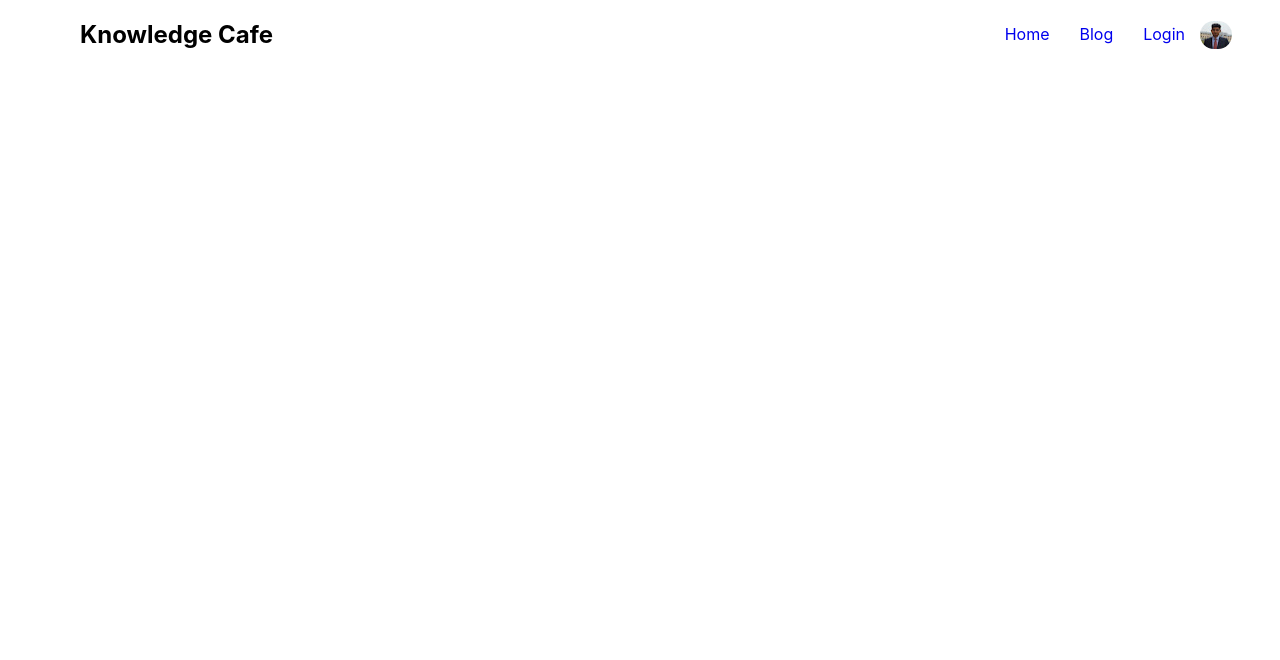
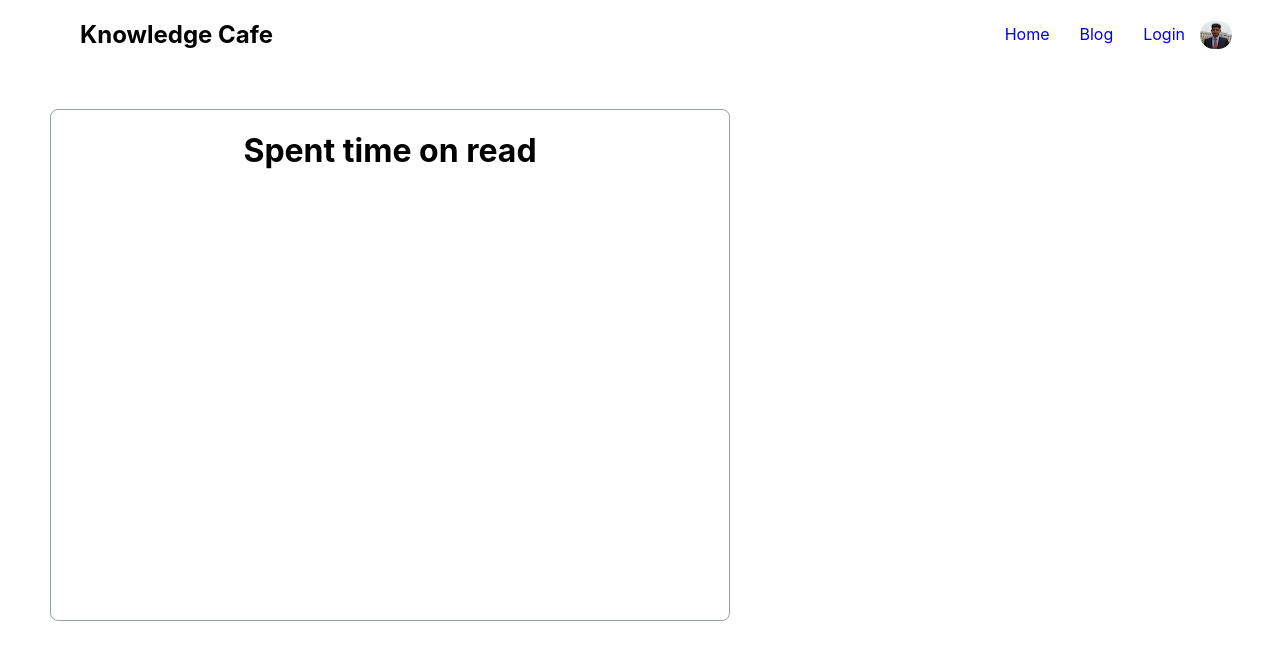
Before and after one commit to hasanali112/Knowledge-Cafe, a React (Create React App) app: page / in a window 1280 px wide. Shown: the top 660 px of the page. Built offline with nearby package versions, Linux system fonts and the light colour scheme.

Commit message:
json data add and code update

```diff
--- /dev/null
+++ b/public/data.json
@@ -0,0 +1,44 @@
+[
+    {
+      "id": "6428407866065272479a6ed8",
+      "Publish_Date": "Mar 14 (4 Days ago)",
+      "read_time":10,
+      "blog_title": "How to get your first job as a self-taught programmer",
+      "authorname": "Katharine Neal"
+    },
+    {
+      "id": "64284078744251f6608ed7cc",
+      "Publish_Date": "Mar 14 (4 Days ago)",
+      "read_time": 5,
+      "blog_title": "How to get your first job as a self-taught programmer",
+      "authorname": "Lloyd Mejia"
+    },
+    {
+      "id": "64284078929522dc1f7dcf82",
+      "Publish_Date": "Mar 14 (4 Days ago)",
+      "read_time":8,
+      "blog_title": "How to get your first job as a self-taught programmer",
+      "authorname": "Cooke Richards"
+    },
+    {
+      "id": "6428407889a6348bf30b4e66",
+      "Publish_Date": "Mar 14 (4 Days ago)",
+      "read_time": 13,
+      "blog_title": "How to get your first job as a self-taught programmer",
+      "authorname": "Neva Summers"
+    },
+    {
+      "id": "64284078b91c753e48da5e5b",
+      "Publish_Date":"Mar 14 (4 Days ago)" ,
+      "read_time": 12,
+      "blog_title": "How to get your first job as a self-taught programmer",
+      "authorname": "Hughes Anderson"
+    },
+    {
+      "id": "642840780cb426761f9de045",
+      "Publish_Date": "Mar 14 (4 Days ago)",
+      "read_time": 10,
+      "blog_title": "How to get your first job as a self-taught programmer",
+      "authorname": "Susanna Gamble"
+    }
+  ]
--- a/src/App.css
+++ b/src/App.css
@@ -41,6 +41,7 @@
   display: flex;
   justify-content: space-between;
   align-items: center;
+  margin-bottom: 40px;
 }
 
 .nav-tittle{
@@ -60,9 +61,22 @@
 
 
 .nav-info img{
-  width: 15%;
+    width: 15%;
     height: 138%;
     border-radius: 355px;
     position: absolute;
     top: -3px;
 }
+
+.card-detail{
+  display: grid;
+  grid-template-columns: 1fr 1fr;
+}
+
+.card-component{
+  width: 678px;
+  height: 510px;
+  border: 1px solid #95A0A7;
+  border-radius: 8px;
+  margin-left: 50px;
+}
--- a/src/App.js
+++ b/src/App.js
@@ -1,26 +1,55 @@
-import './App.css';
-import logo from '../src/Images/logo.jpg'
+import "./App.css";
+import logo from "../src/Images/logo.jpg";
+import { useEffect, useState } from "react";
 
 function App() {
   return (
     <div className="App">
       <Navbar></Navbar>
+      <LoadCardData></LoadCardData>
     </div>
   );
 }
 //nav component
-function Navbar(){
-  return(
-    <nav className='navbar'>
-       <h1 className='nav-tittle'>Knowledge Cafe</h1>
-       <div className='nav-info'>
-          <a href="/home">Home</a>
-          <a href="/blog">Blog</a>
-          <a href="/login">Login</a>
-          <img src={logo} alt="" />
-        </div>
+function Navbar() {
+  return (
+    <nav className="navbar">
+      <h1 className="nav-tittle">Knowledge Cafe</h1>
+      <div className="nav-info">
+        <a href="/home">Home</a>
+        <a href="/blog">Blog</a>
+        <a href="/login">Login</a>
+        <img src={logo} alt="" />
+      </div>
     </nav>
-  )
+  );
 }
 
+//card component
+function LoadCardData() {
+  const [cardInfos, setCardInfos]= useState([])
+
+  useEffect(()=>{
+    fetch('data.json')
+    .then(res=>res.json())
+    .then(data=>setCardInfos(data))
+  },[])
+
+  return (
+    <div className="card-detail">
+      <div className="card-component">
+          <div className="card-info">
+             {
+              cardInfos.map(cardInfo=> console.log(cardInfo))
+             }
+        </div>
+      <div>
+        <h1>Spent time on read</h1>
+      </div>
+    </div>
+  </div>
+  );
+}
+
+
 export default App;
```
